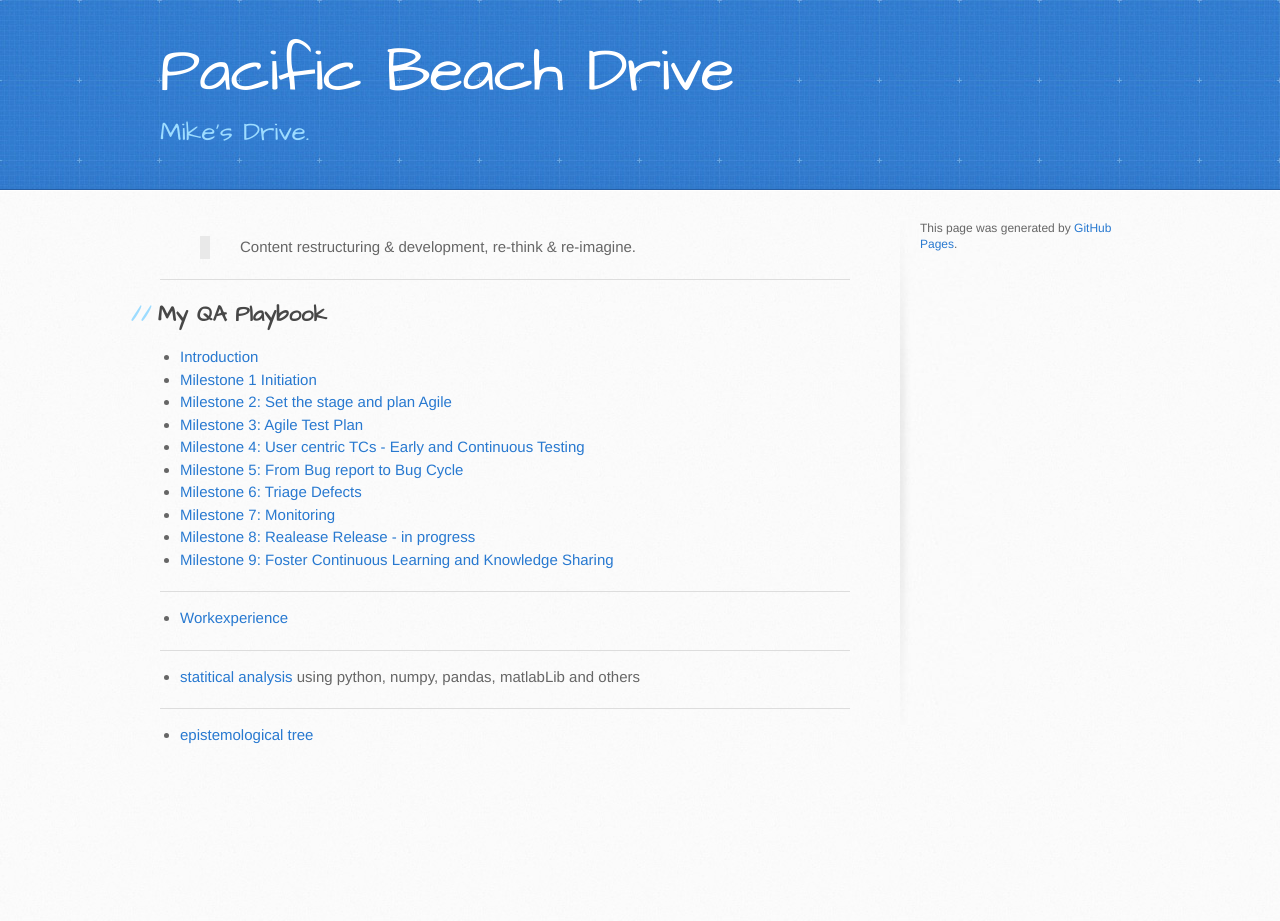
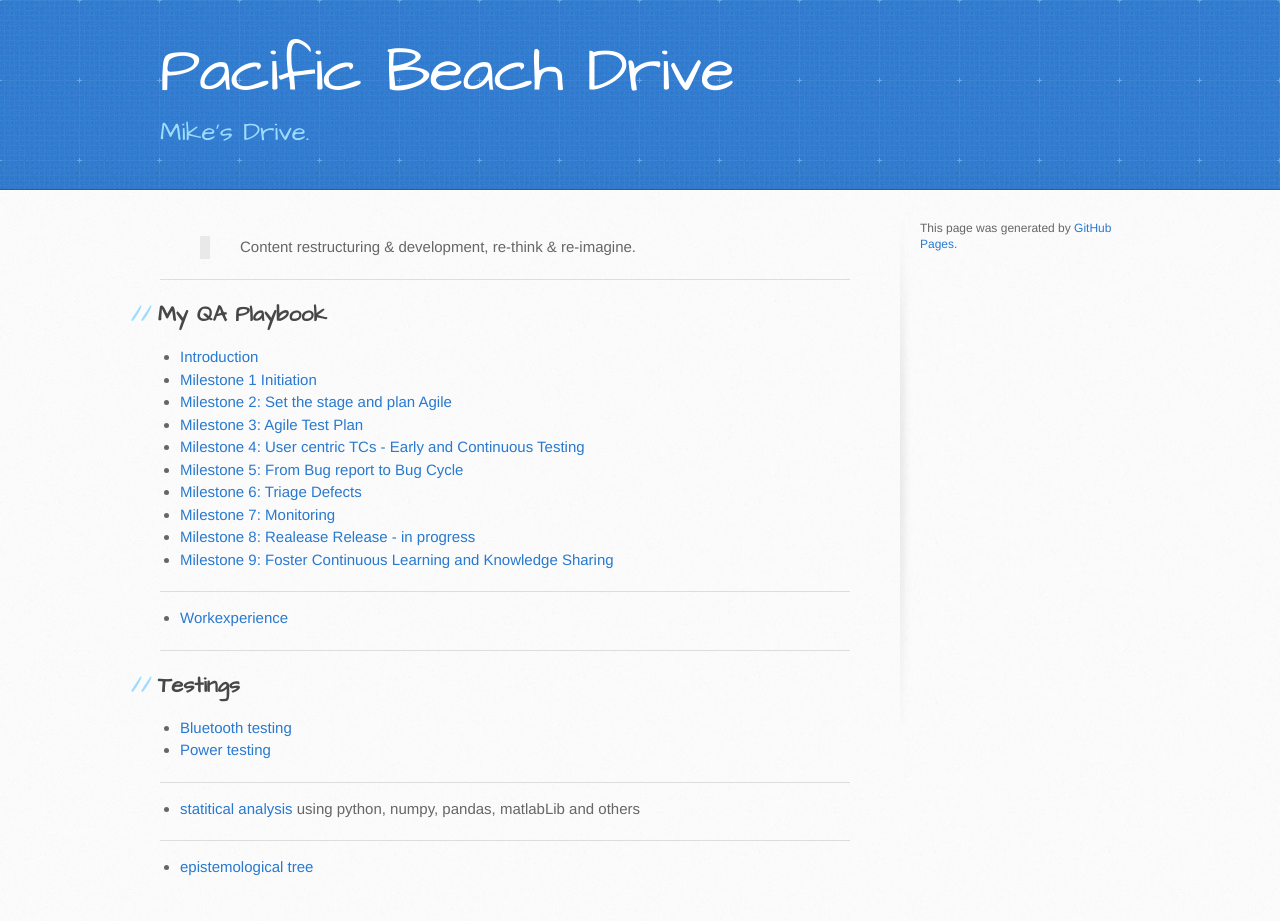
Before and after one commit to trumpfheller/trumpfheller.github.io, a Jekyll site: the page built from index.md, in a window 1280 px wide. Built offline with Jekyll 4.4.1, drawn with Linux system fonts in a browser that asks for light colours; before the commit the page ends 900 px from its top, so only the background shows below that.

Commit message:
Update index.md

```diff
--- a/index.md
+++ b/index.md
@@ -24,6 +24,12 @@ layout: default
 
 ---
 
+## Testings
+- [Bluetooth testing](./testing/bt.html)
+- [Power testing](./testing/pwr.html)
+
+---
+
 - [statitical analysis](./databasics/ev.html) using python, numpy, pandas, matlabLib and others
 
 ---
```
